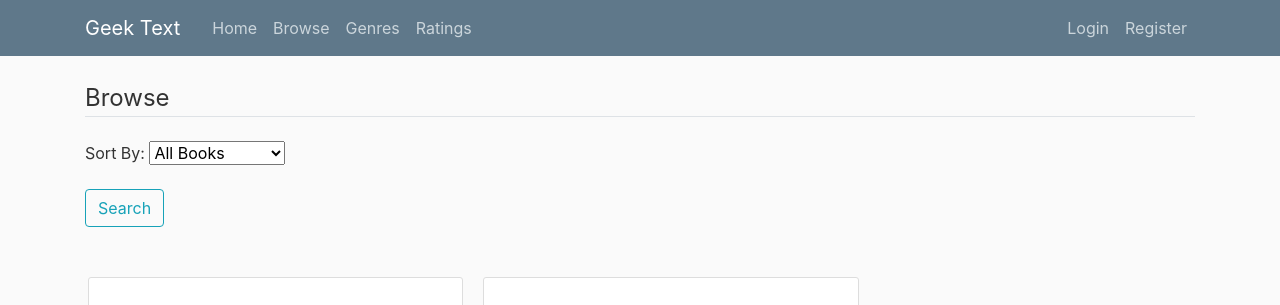
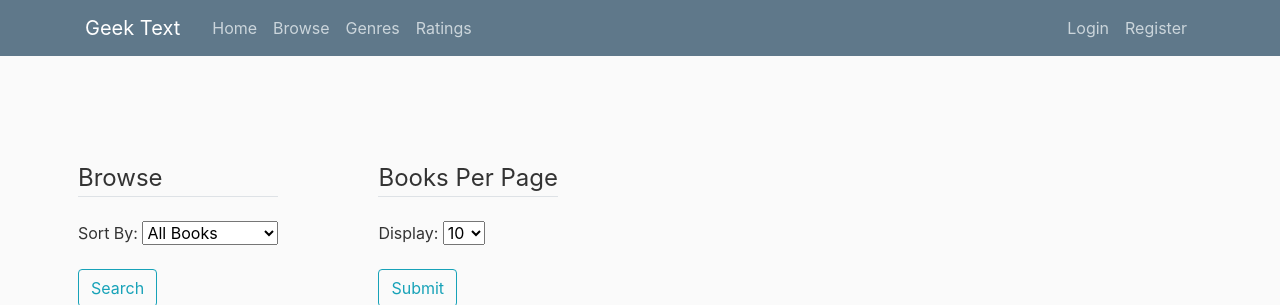
Before and after one commit to lgil019/Bookapp, a Flask app: page /browse in a window 1280 px wide. Shown: the top 305 px of the page. Run offline with Flask 2, Linux system fonts and the light colour scheme; data comes from the database, SQL or seed files in the repository; both versions use the stored data as it was after the commit; some libraries are stand-ins or nearby versions.

Commit message:
Friday meeting integrations

```diff
--- a/bookstore/forms.py
+++ b/bookstore/forms.py
@@ -66,6 +66,12 @@ class SearchForm(FlaskForm):
     select = SelectField('Sort By:', choices=choices)
     submit = SubmitField('Search')
 
+class PageForm(FlaskForm):
+    num = [ ('10', '10'),
+            ('20', '20')]
+    select = SelectField('Display:', choices=num)
+    submit = SubmitField('Submit')
+
 
 class RequestResetForm(FlaskForm):
     email = StringField('Email', validators=[DataRequired(), Email()])
--- a/bookstore/routes.py
+++ b/bookstore/routes.py
@@ -1,8 +1,9 @@
 import bcrypt
 from flask import render_template, url_for, flash, redirect, request, session
-from sqlalchemy.sql.expression import false
+from flask_sqlalchemy import Pagination
+from sqlalchemy.sql.expression import false, text
 from bookstore import app, db, bcrypt, mail
-from bookstore.forms import AddPaymentMethod, AddShippingAddress, RegistrationForm, LoginForm, UpdateAccountForm, SearchForm, RequestResetForm, ResetPasswordForm
+from bookstore.forms import AddPaymentMethod, AddShippingAddress, PageForm, RegistrationForm, LoginForm, UpdateAccountForm, SearchForm, RequestResetForm, ResetPasswordForm
 from bookstore.models import PaymentMethod, Purchases, ShippingAddress, User, Book, Reviews, Author
 from flask_login import login_user, current_user, logout_user, login_required
 from flask_mail import Message
@@ -275,17 +276,25 @@ def book_author(author):
 def browse():
     page = request.args.get('page', 1, type=int)  #Javi's Code
     form = SearchForm()
-    #books = Book.query.all()   #Old code to display all
-    books = Book.query.paginate(page=page,per_page=5)     #Javi's Code
+    pagination = PageForm()
+    books = Book.query.order_by('id').paginate(page=page,per_page=10)
+    #books = Book.query.paginate(page=page,per_page=10)     #Javi's Code
     path = url_for('static', filename='book_covers/')
 
     if form.validate_on_submit():
         selection = form.select.data
-        #books = Book.query.order_by(selection)
-        books = Book.query.order_by(selection).paginate(page=page,per_page=5)
-        return render_template('browse.html', title='Browse', form=form, books=books, path=path)
+        books = Book.query.order_by(selection).paginate(page=page,per_page=10)
+        return render_template('browse.html', title='Browse', form=form, pagination=pagination, books=books, path=path)
 
-    return render_template('browse.html', title='Browse', books=books, form=form, path=path)
+    if pagination.validate_on_submit():
+        page = 1
+        selection = form.select.data
+        numPerPage = pagination.select.data
+        print(numPerPage)
+        books = Book.query.order_by('id').paginate(page=page,per_page=int(numPerPage))
+        return render_template('browse.html', title='Browse', form=form, pagination=pagination, books=books, path=path)
+
+    return render_template('browse.html', title='Browse', books=books, form=form, pagination=pagination, path=path)
 
 @app.route('/genres', methods=['GET', 'POST'])
 def genres():
--- a/bookstore/templates/account.html
+++ b/bookstore/templates/account.html
@@ -2,7 +2,6 @@
 
 
 {% block content %}
-
 
 <div class="content-section">
     <div class="media">
--- a/bookstore/templates/book.html
+++ b/bookstore/templates/book.html
@@ -3,7 +3,6 @@
 
 
 {% block content %}
-
 
 <h1>Book Details</h1>
 
--- a/bookstore/templates/browse.html
+++ b/bookstore/templates/browse.html
@@ -2,6 +2,9 @@
 
 
 {% block content %}
+
+<div class="row">
+
 <div class="content">
     <form method="POST" action="">
         {{ form.hidden_tag() }}
@@ -18,6 +21,26 @@
     </fieldset>
 </div>
 
+<div style="margin: 0px 100px 0px 0px;"></div>
+
+<div class="content">
+    <form method="POST" action="">
+        {{ pagination.hidden_tag() }}
+        <fieldset class="form-group">
+            <legend class="border-bottom mb-4">Books Per Page </legend>
+
+            <div class="form-group">
+                {{ pagination.select.label(class="form-control-label") }}
+                {{ pagination.select(class="form-control-label") }}
+            </div>
+            <div class="form-group">
+                {{ pagination.submit(class="btn btn-outline-info") }}
+            </div>
+    </form>
+    </fieldset>
+</div>
+
+</div>
 
 <div class="content">
     <div class="row" style="text-align: center;" >
@@ -51,7 +74,7 @@
 
     {%endfor%}
 </div>
-    {% for page_num in books.iter_pages(left_edge=1, right_edge=1, left_current=5, right_current=5) %}
+    {% for page_num in books.iter_pages(left_edge=1, right_edge=1, left_current=4, right_current=4) %}
     {% if page_num %}
     {% if books.page == page_num %}
     <a class="btn btn-info mb-4" href="{{ url_for('browse', page=page_num) }}">{{ page_num }}</a>
--- a/bookstore/templates/change_password.html
+++ b/bookstore/templates/change_password.html
@@ -2,6 +2,8 @@
 
 
 {% block content%}
+
+
 <div class="content-section">
     <form method="POST" action="">
         {{ form.hidden_tag() }}
--- a/bookstore/templates/genres.html
+++ b/bookstore/templates/genres.html
@@ -2,6 +2,8 @@
 
 
 {% block content %}
+
+
 <h2>Books by Genre:</h2>
 <div>
 
--- a/bookstore/templates/home.html
+++ b/bookstore/templates/home.html
@@ -2,6 +2,8 @@
 
 
 {% block content %}
+
+
 <h2>Browse our best sellers:</h2>
 
 
--- a/bookstore/templates/layout.html
+++ b/bookstore/templates/layout.html
@@ -66,7 +66,7 @@
                         {% endfor %}
                     {% endif %}
                 {% endwith %}
-
+                <br><br><br>
                 {% block content %} {% endblock content%}
 
 
--- a/bookstore/templates/layout_narrow.html
+++ b/bookstore/templates/layout_narrow.html
@@ -63,7 +63,7 @@
                         {% endfor %}
                     {% endif %}
                 {% endwith %}
-
+                <br><br><br>
                 {% block content %} {% endblock content%}
             </div>
         </div>
--- a/bookstore/templates/login.html
+++ b/bookstore/templates/login.html
@@ -2,6 +2,8 @@
 
 
 {% block content%}
+
+
 <div class="content-section">
     <form method="POST" action="">
         {{ form.hidden_tag() }}
```
Also changed, not shown: bookstore/database.sqlite3.
